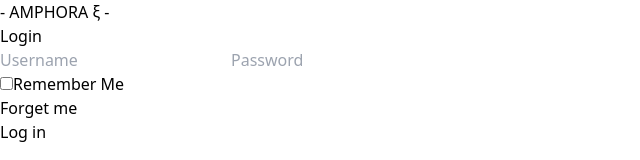
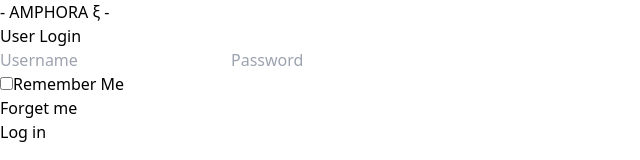
Before and after one commit to EdSabhin/amphora-n24, a Next.js app: page /login in a window 1280 px wide. Shown: the top 160 px of the page, without its empty margins (0-640 px from the left). Built offline with nearby package versions, Linux system fonts and the light colour scheme.

Commit message:
Minor title change.

```diff
--- a/src/app/login/page.tsx
+++ b/src/app/login/page.tsx
@@ -6,7 +6,7 @@ const page = () => {
       <div className='flex flex-col justify-center pt-10 pb-14 px-14 gap-12 rounded-md shadow-lg shadow-violet-100 border border-y-teal-300 border-x-violet-300 bg-gradient-to-br from-[50%] from-violet-100 to cyan-100'>
         <div className='flex flex-col gap-4 rounded-sm shadow-sm shadow-violet-400 bg-gradient-to-l from-white to-violet-100'>
           <h1 className='pt-3 text-2xl text-center'>- AMPHORA ξ -</h1>
-        <h2 className='pb-4 text-2xl text-center text-violet-600'>Login</h2>
+        <h2 className='pb-4 text-2xl text-center text-violet-600'>User Login</h2>
         </div>
         <div className='flex flex-col justify-center gap-12'>
           <input type="text" placeholder='Username' className='py-3 px-4 rounded-sm shadow-sm shadow-violet-400 focus:outline-none focus:shadow-teal-300'/>
```
